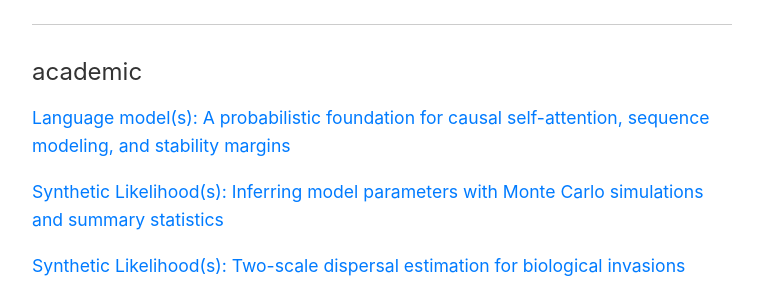
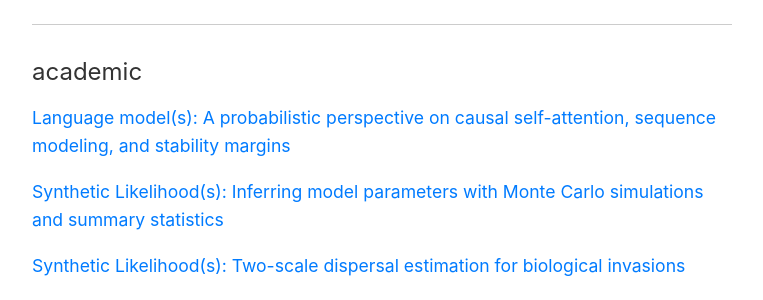
Before and after one commit to kseth/kharms, a Jekyll site: the page index.html, which Jekyll copies as it is, in a window 1280 px wide. Shown: the part 522-822 px from the top of the page, without its empty margins (258-1021 px from the left). Built offline with Jekyll 4.4.1, drawn with Linux system fonts in a browser that asks for light colours.

Commit message:
Update publication title in index.html

```diff
--- a/index.html
+++ b/index.html
@@ -35,7 +35,7 @@
     <h2>academic</h2>
     <p>
       <a href="https://arxiv.org/abs/2602.22271" rel="noopener noreferrer" target="_blank">
-        Language model(s): A probabilistic foundation for causal self-attention, sequence modeling, and stability margins
+        Language model(s): A probabilistic perspective on causal self-attention, sequence modeling, and stability margins
       </a>
     </p>
     <p>
```
